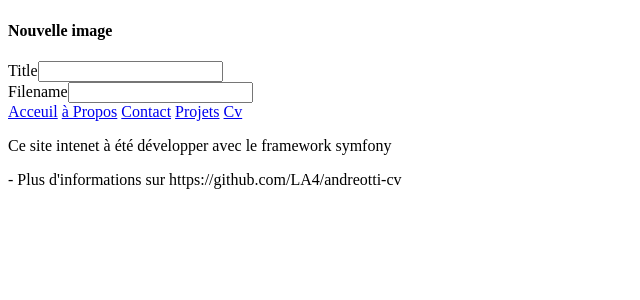
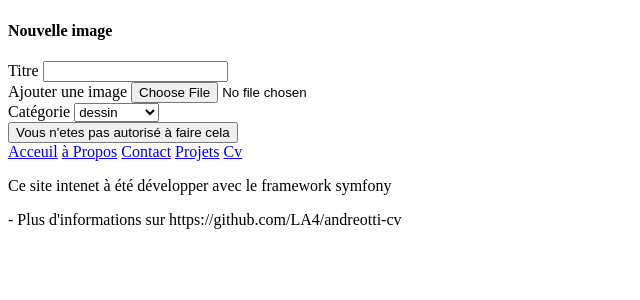
Before and after one commit to LA4/andreotti-cv, a Symfony app: template templates/admin/pictures.html.twig in a window 1280 px wide. Shown: the part 125-425 px from the top of the page, without its empty margins (0-640 px from the left). Run offline with Twig, Linux system fonts and the light colour scheme; the template is opened without the code that fills it, so the values that code supplies are empty; form fields are guessed from the names that the template uses; some libraries are stand-ins or nearby versions.

Commit message:
manage permision

```diff
--- a/templates/admin/index.html.twig
+++ b/templates/admin/index.html.twig
@@ -30,7 +30,6 @@
 					{% endfor %}
 				</ul>
 			</div>
-			{{ dump(app.user.roles) }}
 			<div class="admin-pictures">
 				<h3>Images:</h3>
 				<ul class="pictures-admin">
@@ -39,7 +38,10 @@
 							<span>{{pict.title}}</span>
 
 							<small>{{pict.categories}}</small>
-							<a href="{{path("app_admin_pictures_delete",{"id":pict.id})}}">Suppr</a>
+							{% if  is_granted("ROLE_ADMIN")  %}
+
+								<a href="{{path("app_admin_pictures_delete",{"id":pict.id})}}">Suppr</a>
+							{% endif %}
 						</li>
 
 
--- a/templates/admin/pictures.html.twig
+++ b/templates/admin/pictures.html.twig
@@ -36,7 +36,9 @@
 							<span>{{pict.title}}</span>
 
 							<small>{{pict.categories}}</small>
-							<a href="{{path("app_admin_pictures_delete",{"id":pict.id})}}">Suppr</a>
+							{% if is_granted("ROLE_ADMIN") %}
+								<a href="{{path("app_admin_pictures_delete",{"id":pict.id})}}">Suppr</a>
+							{% endif %}
 						</li>
 
 
@@ -48,11 +50,38 @@
 	<div class="picture-form">
 		<h4>Nouvelle image</h4>
 		<div class="picture-add-form">
-			{{form_start(formPicture)}}
-			{{ form_row(formPicture.title ) }}
-			{{ form_row(formPicture.filename ) }}
-			{{ form_rest(formPicture) }}
-			{{ form_end(formPicture) }}
+			{% if is_granted("ROLE_ADMIN") %}
+				{{form_start(formPicture)}}
+				{{ form_row(formPicture.title ) }}
+				{{ form_row(formPicture.filename ) }}
+				{{ form_rest(formPicture ) }}
+
+				<button type="submit" class="form-button-margin login-button">
+					Ajouter
+				</button>
+				{{ form_end(formPicture) }}
+			{% else %}
+				<form name="picture" method="">
+					<div>
+						<label for="picture_title">Titre</label>
+						<input type="text" class="form-row"/></div>
+					<div>
+						<label for="picture_filename">Ajouter une image
+						</label>
+						<input type="file"/></div>
+					<div>
+						<label for="picture_Categories">Catégorie</label>
+						<select name="picture[Categories]">
+							<option>dessin</option>
+							<option>graphisme</option>
+						</select>
+					</div>
+					<button class="form-button-margin login-button">
+						Vous n'etes pas autorisé à faire cela
+					</button>
+
+				</form>
+			{% endif %}
 		</div>
 
 	</div>
```
Also changed, not shown: src/Form/PictureType.php (+1 -7 lines), public/uploads/images/heart-3500x3500-63f7a2ec57b8b.png (added), 1 other file.
